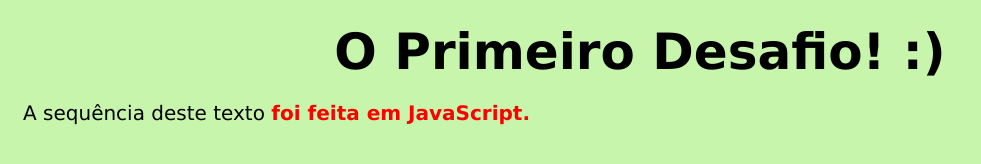
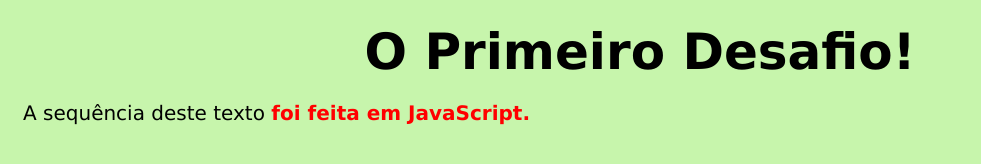
Before and after one commit to alishowsilabas/javascript7Dias, a plain HTML site: page index.html in a window 1280 px wide. Shown: the whole page, without its empty margins (0-981 px from the left). Drawn offline with Linux system fonts and the light colour scheme.

Commit message:
commit teste

```diff
--- a/index.html
+++ b/index.html
@@ -10,7 +10,7 @@
 </head>
 
 <body style="background-color: #b9f398cc;">
-    <h1> O Primeiro Desafio! :) </h1>
+    <h1> O Primeiro Desafio!  </h1>
 
     <p>A sequência deste texto <span id="continuacaoEmJS"></span>
         <script src="index.js"></script>
```
